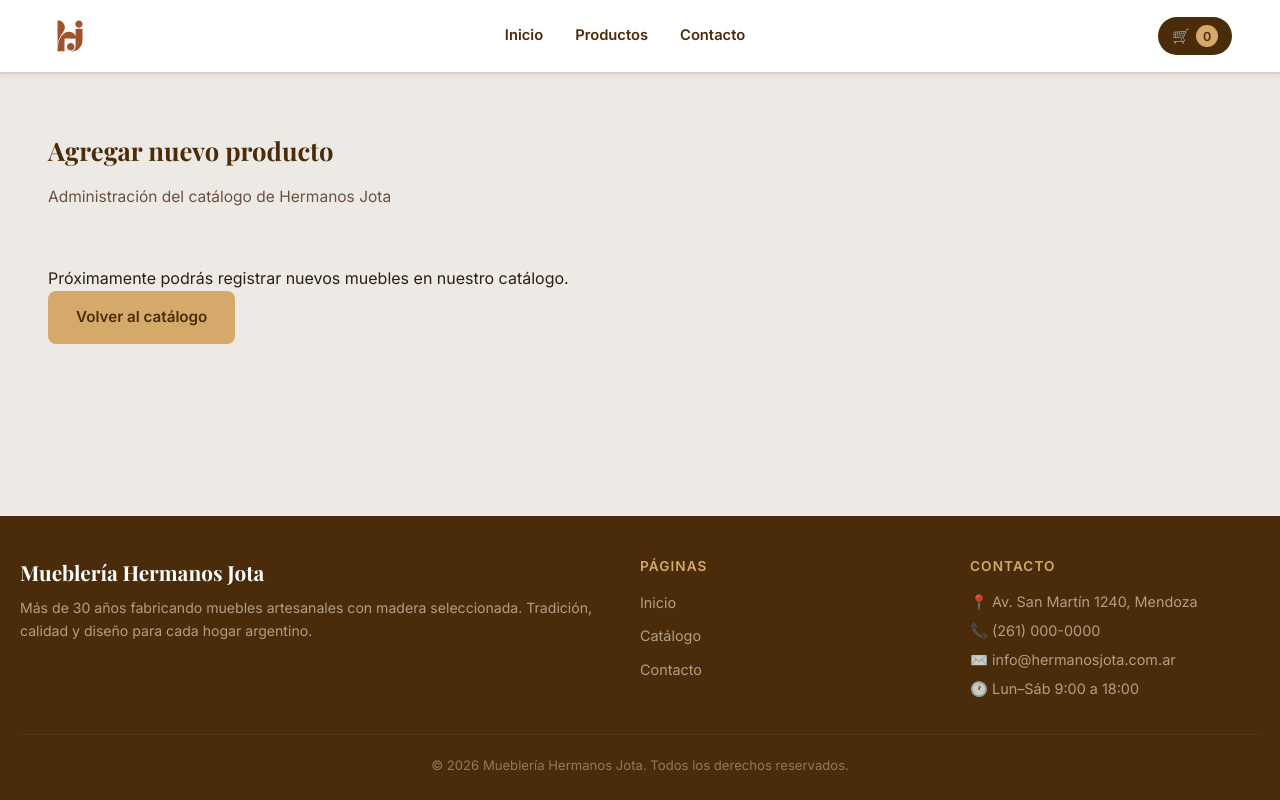
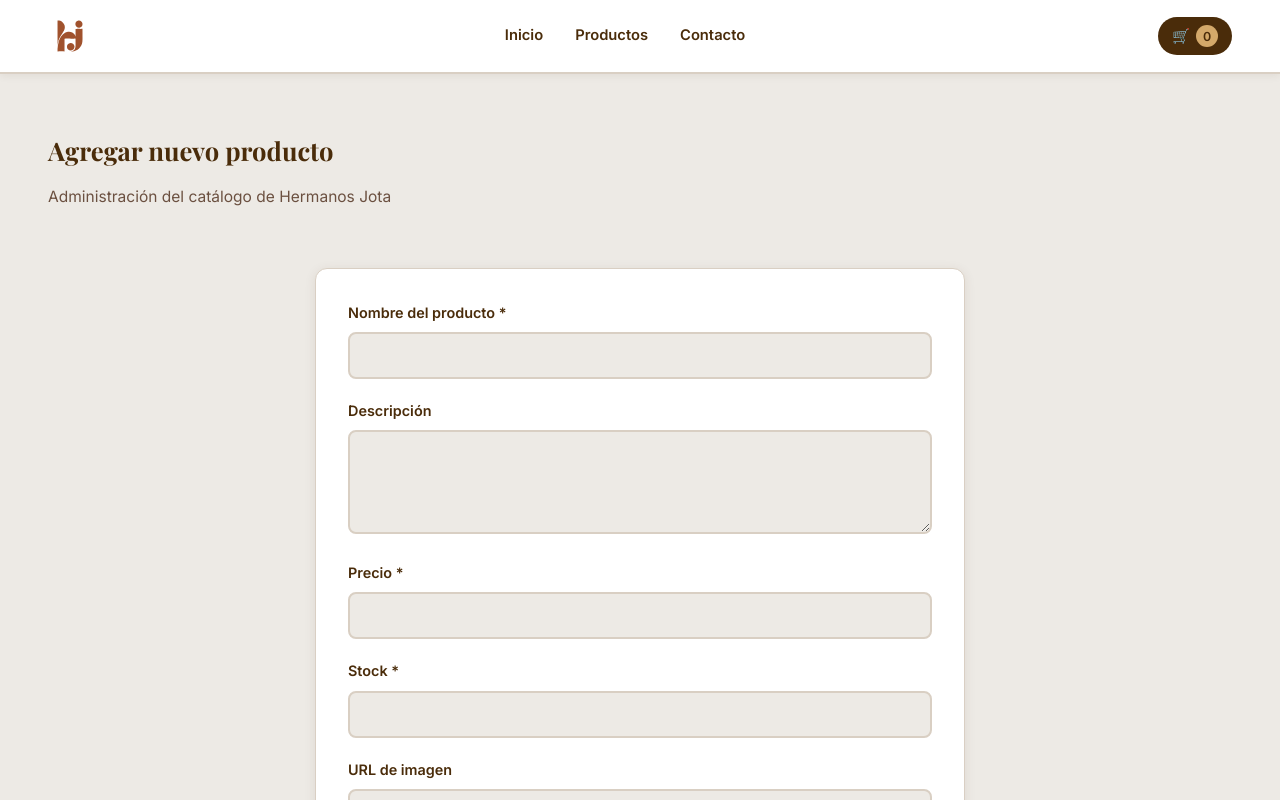
Before and after one commit to lauta201/muebleria-hermanos-jota, a React (Create React App) app in the folder client/: page /admin/crear-producto in a window 1280 px wide. Shown: the top 800 px of the page. Built offline with nearby package versions, Linux system fonts and the light colour scheme; no server answers.

Commit message:
feat: agregar formulario controlado de productos

```diff
--- a/client/src/App.css
+++ b/client/src/App.css
@@ -44,3 +44,74 @@
   margin-bottom: 12px;
   color: inherit;
 }
+
+/* Formulario de productos - Sprints 5 y 6 */
+
+.formulario-producto {
+  width: 100%;
+  max-width: 650px;
+  margin: 30px auto;
+  padding: 32px;
+  background-color: var(--color-blanco);
+  border: 1px solid var(--color-borde);
+  border-radius: var(--radio);
+  box-shadow: var(--sombra-card);
+}
+
+.formulario-producto > div {
+  margin-bottom: 20px;
+}
+
+.formulario-producto label {
+  display: block;
+  margin-bottom: 8px;
+  font-size: 0.9rem;
+  font-weight: 600;
+  color: var(--color-marron-oscuro);
+}
+
+.formulario-producto input,
+.formulario-producto textarea {
+  width: 100%;
+  padding: 12px 14px;
+  font-family: var(--fuente-cuerpo);
+  font-size: 0.95rem;
+  color: var(--color-texto);
+  background-color: var(--color-fondo);
+  border: 2px solid var(--color-borde);
+  border-radius: 8px;
+  outline: none;
+  transition:
+    border-color var(--transicion),
+    box-shadow var(--transicion);
+}
+
+.formulario-producto textarea {
+  resize: vertical;
+}
+
+.formulario-producto input:focus,
+.formulario-producto textarea:focus {
+  background-color: var(--color-blanco);
+  border-color: var(--color-marron-claro);
+  box-shadow: 0 0 0 3px rgba(196, 135, 74, 0.15);
+}
+
+.formulario-producto button[type="submit"] {
+  width: 100%;
+  margin-top: 10px;
+  padding: 14px;
+  font-size: 1rem;
+}
+
+.formulario-producto button:disabled {
+  opacity: 0.65;
+  cursor: not-allowed;
+}
+
+@media (max-width: 600px) {
+  .formulario-producto {
+    padding: 20px;
+    margin: 20px auto;
+  }
+}
--- /dev/null
+++ b/client/src/components/ProductForm.js
@@ -0,0 +1,142 @@
+
+import { useState } from "react";
+
+const valoresIniciales = {
+  nombre: "",
+  descripcion: "",
+  precio: "",
+  stock: "",
+  imagenUrl: "",
+};
+
+function ProductForm({
+  productoInicial = valoresIniciales,
+  onSubmit,
+  enviando = false,
+}) {
+  const [formData, setFormData] = useState({
+    ...valoresIniciales,
+    ...productoInicial,
+  });
+
+  function handleChange(event) {
+    const { name, value } = event.target;
+
+    setFormData((prev) => ({
+      ...prev,
+      [name]: value,
+    }));
+  }
+
+  async function handleSubmit(event) {
+    event.preventDefault();
+
+    const precio = Number(formData.precio);
+    const stock = Number(formData.stock);
+
+    if (
+      !formData.nombre.trim() ||
+      formData.precio === "" ||
+      formData.stock === "" ||
+      !Number.isFinite(precio) ||
+      !Number.isInteger(stock) ||
+      precio < 0 ||
+      stock < 0
+    ) {
+      alert("Revisá los datos del producto.");
+      return;
+    }
+
+    const producto = {
+      nombre: formData.nombre.trim(),
+      descripcion: formData.descripcion.trim(),
+      precio,
+      stock,
+      imagenUrl: formData.imagenUrl.trim(),
+    };
+
+    if (onSubmit) {
+      await onSubmit(producto);
+    }
+  }
+
+  return (
+    <form
+      className="formulario-producto"
+      onSubmit={handleSubmit}
+    >
+      <div>
+        <label htmlFor="nombre">Nombre del producto *</label>
+        <input
+          id="nombre"
+          name="nombre"
+          type="text"
+          value={formData.nombre}
+          onChange={handleChange}
+          required
+        />
+      </div>
+
+      <div>
+        <label htmlFor="descripcion">Descripción</label>
+        <textarea
+          id="descripcion"
+          name="descripcion"
+          value={formData.descripcion}
+          onChange={handleChange}
+          rows="4"
+        />
+      </div>
+
+      <div>
+        <label htmlFor="precio">Precio *</label>
+        <input
+          id="precio"
+          name="precio"
+          type="number"
+          min="0"
+          step="0.01"
+          value={formData.precio}
+          onChange={handleChange}
+          required
+        />
+      </div>
+
+      <div>
+        <label htmlFor="stock">Stock *</label>
+        <input
+          id="stock"
+          name="stock"
+          type="number"
+          min="0"
+          step="1"
+          value={formData.stock}
+          onChange={handleChange}
+          required
+        />
+      </div>
+
+      <div>
+        <label htmlFor="imagenUrl">URL de imagen</label>
+        <input
+          id="imagenUrl"
+          name="imagenUrl"
+          type="text"
+          value={formData.imagenUrl}
+          onChange={handleChange}
+          placeholder="https://ejemplo.com/imagen.jpg"
+        />
+      </div>
+
+      <button
+        type="submit"
+        className="btn btn-primario"
+        disabled={enviando || !onSubmit}
+      >
+        {enviando ? "Guardando..." : "Guardar producto"}
+      </button>
+    </form>
+  );
+}
+
+export default ProductForm;
--- a/client/src/pages/CreateProductPage.js
+++ b/client/src/pages/CreateProductPage.js
@@ -1,7 +1,41 @@
 
-import { Link } from "react-router-dom";
+import { useState } from "react";
+import { Link, useNavigate } from "react-router-dom";
+import ProductForm from "../components/ProductForm";
+
+const URL_PRODUCTOS = "http://localhost:3000/api/productos";
 
 function CreateProductPage() {
+  const navigate = useNavigate();
+
+  const [enviando, setEnviando] = useState(false);
+  const [error, setError] = useState("");
+
+  async function crearProducto(producto) {
+    setEnviando(true);
+    setError("");
+
+    try {
+      const respuesta = await fetch(URL_PRODUCTOS, {
+        method: "POST",
+        headers: {
+          "Content-Type": "application/json",
+        },
+        body: JSON.stringify(producto),
+      });
+
+      if (!respuesta.ok) {
+        throw new Error("No se pudo crear el producto.");
+      }
+
+      navigate("/productos");
+    } catch (error) {
+      setError(error.message);
+    } finally {
+      setEnviando(false);
+    }
+  }
+
   return (
     <section className="seccion">
       <div className="seccion-cabecera">
@@ -14,19 +48,23 @@ function CreateProductPage() {
         </p>
       </div>
 
-      <div className="formulario-producto">
-        <p>
-          Próximamente podrás registrar nuevos muebles
-          en nuestro catálogo.
-        </p>
+      {error && (
+        <div
+          className="mensaje-error-catalogo"
+          role="alert"
+        >
+          <p>{error}</p>
+        </div>
+      )}
 
-        <Link
-          to="/productos"
-          className="btn btn-primario"
-        >
-          Volver al catálogo
-        </Link>
-      </div>
+      <ProductForm
+        onSubmit={crearProducto}
+        enviando={enviando}
+      />
+
+      <Link to="/productos">
+        Volver al catálogo
+      </Link>
     </section>
   );
 }
```
